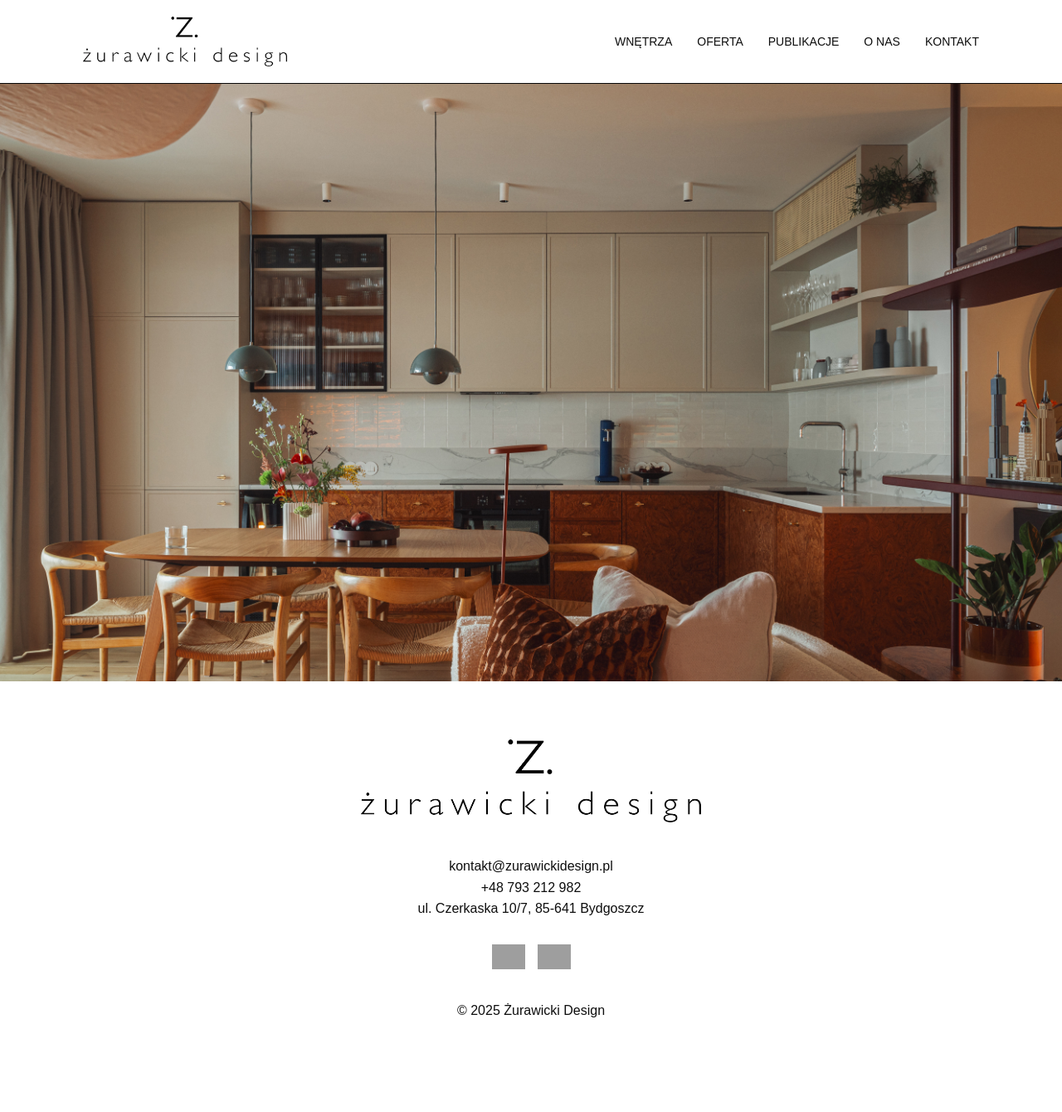
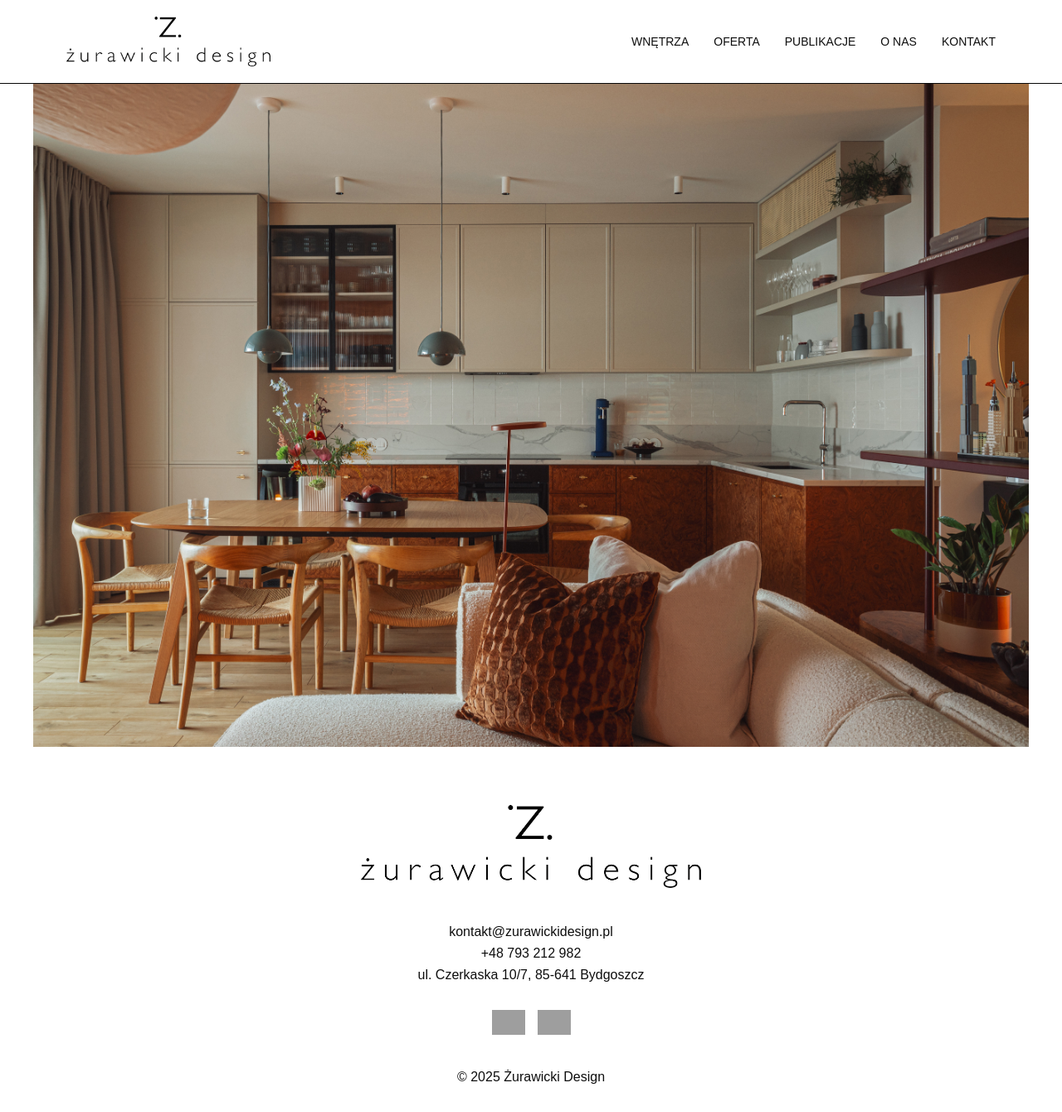
Before and after one commit to jaroslawkubiak/zurawicki-new-web, a PHP site: page / in a window 1280 px wide. Shown: the whole page at 83% size. Before the commit the page ends 1226 px from the top, so only its background shows below. Run offline with PHP 8.4, Linux system fonts and the light colour scheme; grey boxes are pictures that could not be loaded.

Commit message:
fix media query size and hero section

```diff
--- a/css/footer.css
+++ b/css/footer.css
@@ -23,7 +23,7 @@ footer {
   height: 20px;
 }
 
-@media (min-width: 768px) {
+@media (min-width: 820px) {
   footer {
     font-size: 16px;
   }
--- a/css/menu.css
+++ b/css/menu.css
@@ -81,9 +81,9 @@ nav ul {
   margin-top: 40px;
 }
 
-@media (min-width: 768px) {
+@media (min-width: 820px) {
   .nav-menu {
-    padding: 20px 60px;
+    padding: 20px 40px;
   }
 
   .site-logo {
--- a/css/o-nas.css
+++ b/css/o-nas.css
@@ -30,7 +30,7 @@
   color: rgb(90, 90, 90);
   text-align: center;
 }
-@media (min-width: 768px) {
+@media (min-width: 820px) {
   .o-nas-wrapper {
     padding-top: 40px;
     display: grid;
--- a/css/publikacje.css
+++ b/css/publikacje.css
@@ -41,7 +41,7 @@
   box-shadow: 0px 0px 13px 0px rgba(77, 77, 77, 0.46);
 }
 
-@media (min-width: 768px) {
+@media (min-width: 820px) {
   .publikacja-wrapper {
     margin-top: 140px;
   }
--- a/css/style.css
+++ b/css/style.css
@@ -18,6 +18,7 @@ body {
   display: flex;
   flex-direction: column;
   align-items: center;
+  overflow-x: hidden;
 }
 
 .hidden {
@@ -32,11 +33,9 @@ li {
 }
 
 .hero {
-  width: 100vw;
-  height: 70vh;
-  background-image: url("../img/background-mobile.jpg");
-  background-size: contain;
-  background-repeat: no-repeat;
+  width: 100%;
+  display: block;
+  margin: 0 auto;
 }
 
 section {
@@ -56,15 +55,12 @@ section.active {
   transform: translateY(0);
 }
 
-
-@media (min-width: 768px) {
+@media (min-width: 820px) {
   .hero {
     width: 100%;
-    height: 90vh;
-    background-image: url("../img/background-pc.jpg");
-    background-size: cover;
-    background-repeat: no-repeat;
+    max-width: 1200px;
   }
+
   section {
     padding: 20px 0px;
   }
--- a/html/home.html
+++ b/html/home.html
@@ -1,2 +1,4 @@
-<div class="hero">
-</div>
+<picture>
+  <source media="(min-width: 820px)" srcset="img/background-pc.jpg" />
+  <img src="img/background-mobile.jpg" alt="hero" class="hero" />
+</picture>
--- a/js/script.js
+++ b/js/script.js
@@ -66,7 +66,6 @@ window.addEventListener("scroll", function () {
 
   if (scrollY >= 500) {
     header.classList.add("sticky");
-    console.log(header.offsetHeight);
     placeholder.style.height = header.offsetHeight + "px";
   } else {
     header.classList.remove("sticky");
```
Also changed, not shown: img/publikacje/04-2025-label.jpg.
